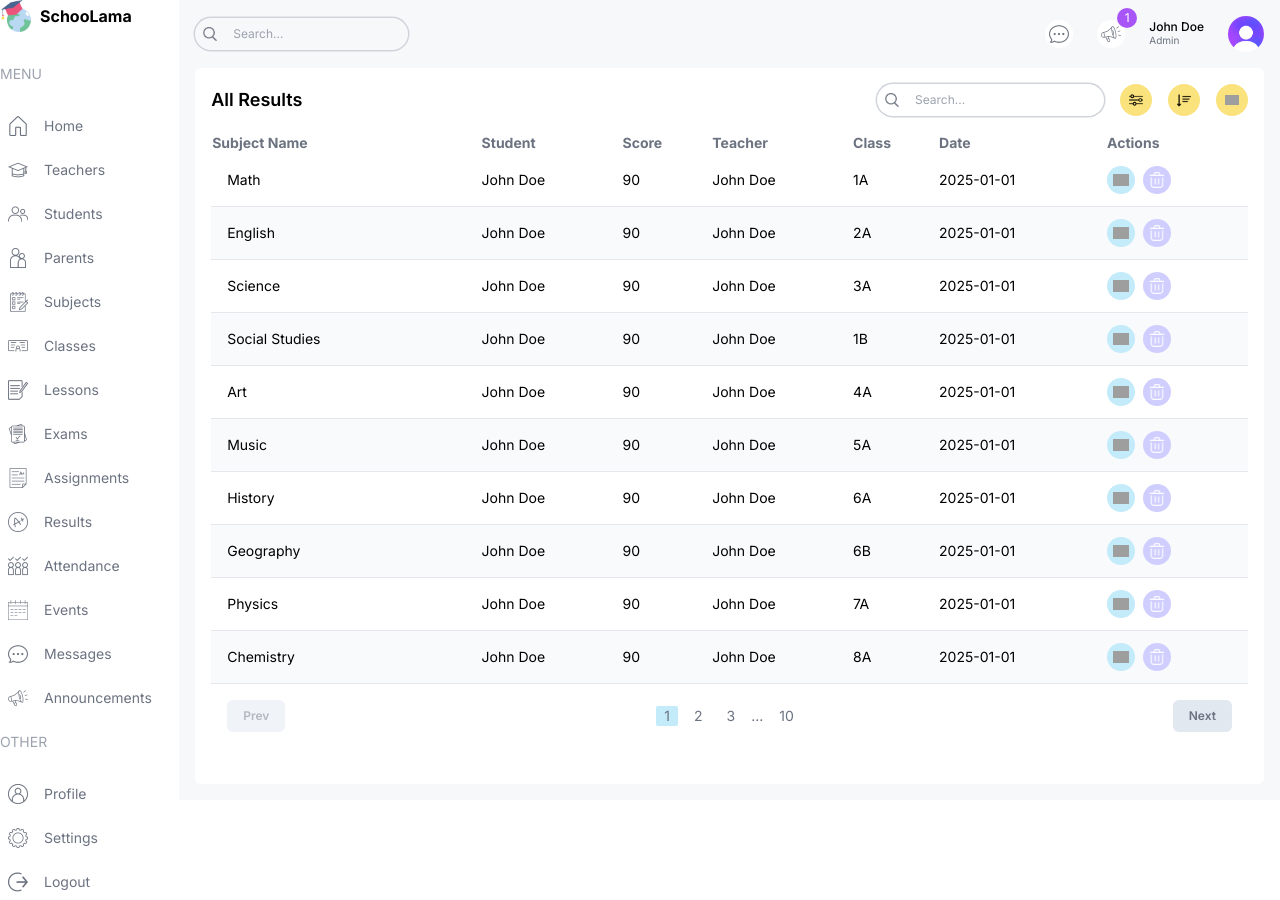
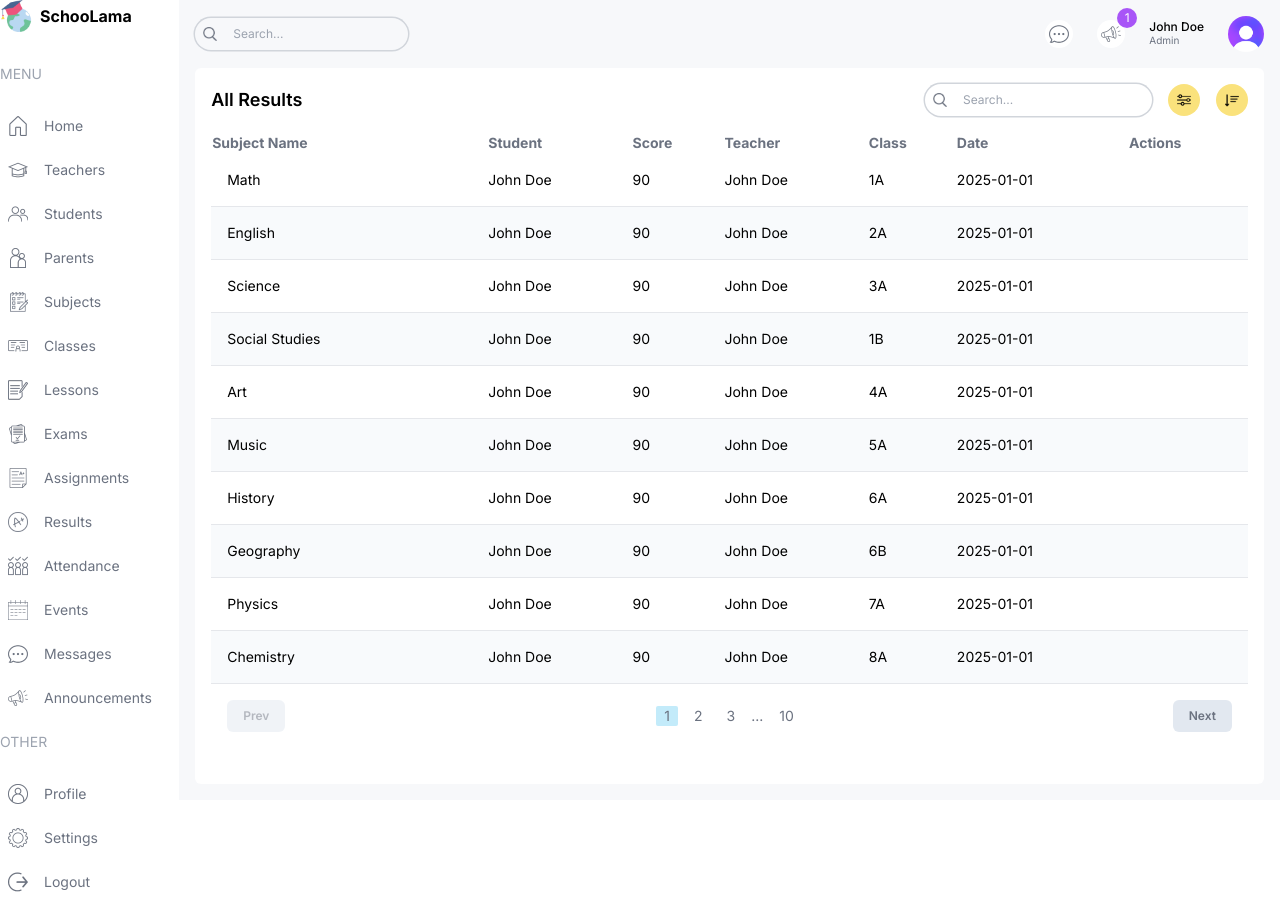
Before and after one commit to ltlongg/KTPM-N10, a Next.js app: page /list/results in a window 1280 px wide. Built offline with nearby package versions, Linux system fonts and the light colour scheme; grey boxes are pictures that could not be loaded.

Commit message:
Update results

```diff
--- a/src/app/(dashboard)/list/results/page.tsx
+++ b/src/app/(dashboard)/list/results/page.tsx
@@ -1,9 +1,12 @@
+import FormModal from "@/components/FormModal";
 import Pagination from "@/components/Pagination";
 import Table from "@/components/Table";
 import TableSearch from "@/components/TableSearch";
-import {role, resultsData } from "@/lib/data";
+import {
+  resultsData,
+  role,
+} from "@/lib/data";
 import Image from "next/image";
-import Link from "next/link";
 
 type Result = {
   id: number;
@@ -19,7 +22,7 @@
 const columns = [
   {
     header: "Subject Name",
-    accessor: "subject",
+    accessor: "name",
   },
   {
     header: "Student",
@@ -65,16 +68,11 @@
       <td className="hidden md:table-cell">{item.date}</td>
       <td>
         <div className="flex items-center gap-2">
-          <Link href={`/list/teachers/${item.id}`}>
-            <button className="w-7 h-7 flex items-center justify-center rounded-full bg-lamaSky">
-              <Image src="/edit.png" alt="" width={16} height={16} />
-            </button>
-          </Link>
-          {role === "admin" && (
-            <button className="w-7 h-7 flex items-center justify-center rounded-full bg-lamaPurple">
-              <Image src="/delete.png" alt="" width={16} height={16} />
-            </button>
-            // <FormModal table="student" type="delete" id={item.id}/>
+          {role === "admin" || role === "teacher" && (
+            <>
+              <FormModal table="result" type="update" data={item} />
+              <FormModal table="result" type="delete" id={item.id} />
+            </>
           )}
         </div>
       </td>
@@ -95,12 +93,7 @@
             <button className="w-8 h-8 flex items-center justify-center rounded-full bg-lamaYellow">
               <Image src="/sort.png" alt="" width={14} height={14} />
             </button>
-            {role === "admin" && (
-              <button className="w-8 h-8 flex items-center justify-center rounded-full bg-lamaYellow">
-                <Image src="/plus.png" alt="" width={14} height={14} />
-              </button>
-            //   <FormModal table="student" type="create"/>
-            )}
+            {role === "admin" || role === "teacher" && <FormModal table="result" type="create" />}
           </div>
         </div>
       </div>
```
